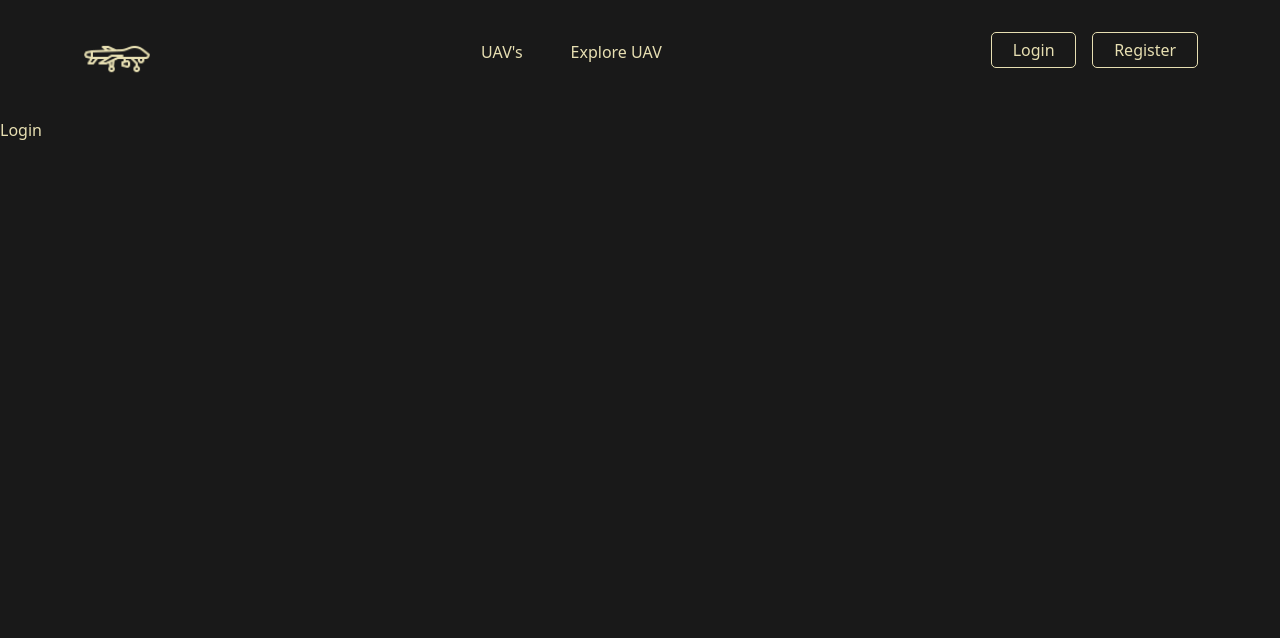
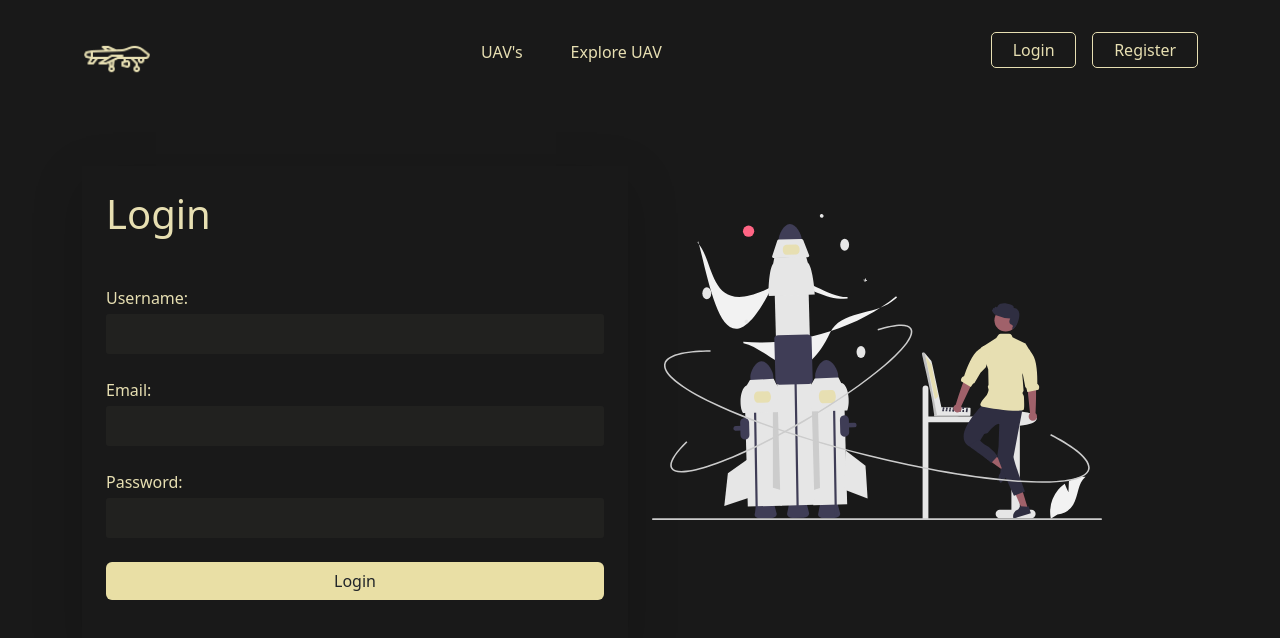
Before and after one commit to bzceval/django-UAV-app-api, a React (Create React App) app in the folder frontend/: page /login in a window 1280 px wide. Shown: the top 638 px of the page. Built offline with nearby package versions, Linux system fonts and the light colour scheme.

Commit message:
ADD: login page design

```diff
--- a/frontend/src/App.css
+++ b/frontend/src/App.css
@@ -3,6 +3,18 @@ body {
   font-family: "Poppins", sans-serif;
   background-color: #191919 !important;
   color: #e7dfb2 !important;
+}
+.button-lr {
+  background-color: #e9dfa5 !important;
+  transition: 0.5s all;
+  width: 100% !important;
+  transition: 0.5s all;
+}
+.button-lr:hover {
+  background-color: #817a53 !important;
+  color: #191919 !important;
+  transition: 0.5s all;
+  width: 100% !important;
 }
 .button {
   border: 1px solid #e7dfb2 !important;
@@ -54,6 +66,15 @@ a.active {
 .search-container {
   background-color: #333c32 !important;
 }
+.shadow-lg input {
+  width: 100% !important;
+  background-color: #91886f12 !important;
+  border-radius: 3px !important;
+  height: 2.5rem !important;
+}
+.shadow-lg input:focus {
+  border: none !important;
+}
 input {
   background-color: #434639 !important;
   color: #e7dfb2 !important;
--- a/frontend/src/pages/Login.jsx
+++ b/frontend/src/pages/Login.jsx
@@ -1,9 +1,36 @@
-import React from 'react'
+import React from "react";
+import login from "../assets/login.svg";
 
 const Login = () => {
   return (
-    <div>Login</div>
-  )
-}
+    <div className="container my-5">
+      <div className="row">
+        <div className="col-12 col-md-6">
+          <div className="shadow-lg p-4">
+            <h1 className="fs-1 display-1 mb-5">Login</h1>
+            <div className="mb-4">
+              <p className="mb-1">Username:</p>
+              <input type="text" />
+            </div>
+            <div className="mb-4">
+              <p className="mb-1">Email:</p>
+              <input type="text" />
+            </div>
+            <div className="mb-4">
+              <p className="mb-1">Password:</p>
+              <input type="text" />
+            </div>
+            <div className="mb-4">
+              <div className="btn button-lr">Login</div>
+            </div>
+          </div>
+        </div>
+        <div className="col-12 col-md-6 ">
+          <img src={login} alt="UVA Login" width={450} className="mt-5" />
+        </div>
+      </div>
+    </div>
+  );
+};
 
-export default Login
+export default Login;
```
Also changed, not shown: frontend/src/assets/login.svg (added).
